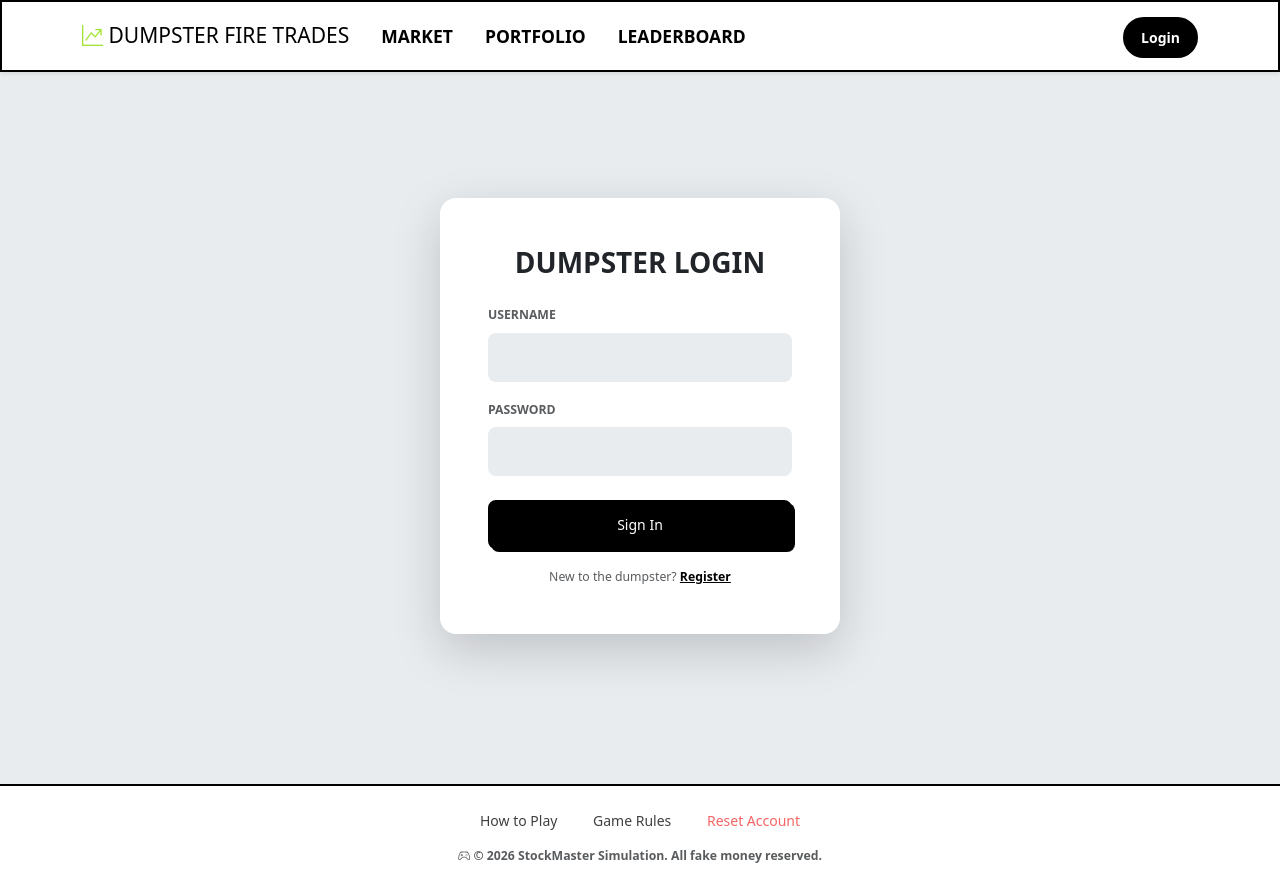
After one commit to Raitis-C/web_stock_game, a Flask app: page /login in a window 1280 px wide. The commit adds this page. Run offline with Flask 3, Linux system fonts and the light colour scheme; some libraries are stand-ins or nearby versions.

Commit message:
feat: add login system

```diff
--- a/app.py
+++ b/app.py
@@ -3,9 +3,11 @@ import sqlite3
 import random
 import time
 import threading
-from flask import Flask, render_template, jsonify
+from flask import Flask, render_template, jsonify, request, session, redirect, url_for, flash
+from werkzeug.security import generate_password_hash, check_password_hash
 
 app = Flask(__name__)
+app.secret_key = 'stock_game_ultra_secret_key'
 DB_PATH = Path("stock_game_db.db")
 
 
@@ -158,12 +160,18 @@ def get_db_news(limit=3):
 
 @app.route('/')
 def dashboard():
+    # 1. Protect the route: if not logged in, go to login page
+    if 'user_id' not in session:
+        return redirect(url_for('login'))
+
     all_stocks = get_stocks_with_growth()
     trending = sorted(all_stocks, key=lambda x: x['change_percent'], reverse=True)[:3]
 
-    # Fetch the 3 most recently TRIGGERED news items from the server log
+    # 2. Get current user's actual balance
     conn = sqlite3.connect(DB_PATH)
     conn.row_factory = sqlite3.Row
+    user_data = conn.execute("SELECT balance FROM users WHERE id = ?", (session['user_id'],)).fetchone()
+
     query = """
         SELECT n.headline, n.effect as impact, s.symbol, ne.triggered_at
         FROM news_events ne
@@ -178,7 +186,8 @@ def dashboard():
     return render_template('dashboard.html',
                            stocks=all_stocks,
                            trending=trending,
-                           news=news)
+                           news=news,
+                           user=user_data) # Send user data to template
 
 @app.route('/api/prices')
 def get_prices():
@@ -245,6 +254,51 @@ def get_stock_history(symbol):
 
     return jsonify({"prices": prices})
 
+@app.route('/login', methods=['GET', 'POST'])
+def login():
+    if request.method == 'POST':
+        username = request.form.get('username')
+        password = request.form.get('password')
+
+        conn = sqlite3.connect(DB_PATH)
+        conn.row_factory = sqlite3.Row
+        user = conn.execute("SELECT * FROM users WHERE username = ?", (username,)).fetchone()
+        conn.close()
+
+        if user and check_password_hash(user['password'], password):
+            session['user_id'] = user['id']
+            session['username'] = user['username']
+            return redirect(url_for('dashboard'))
+
+        flash("Invalid username or password", "danger")
+    return render_template('login.html', user=None)
+
+@app.route('/register', methods=['GET', 'POST'])
+def register():
+    if request.method == 'POST':
+        username = request.form.get('username')
+        password = request.form.get('password')
+        hashed_pw = generate_password_hash(password)
+
+        try:
+            conn = sqlite3.connect(DB_PATH)
+            conn.execute("INSERT INTO users (username, password, balance) VALUES (?, ?, ?)",
+                         (username, hashed_pw, 10000.0))
+            conn.commit()
+            conn.close()
+            flash("Account created! Please login.", "success")
+            return redirect(url_for('login'))
+        except sqlite3.IntegrityError:
+            flash("Username already exists", "danger")
+
+    return render_template('login.html', register=True, user=None)
+
+@app.route('/logout')
+def logout():
+    session.clear()
+    return redirect(url_for('login'))
+
+
 if __name__ == "__main__":
     init_db()
 
--- a/templates/base.html
+++ b/templates/base.html
@@ -29,11 +29,19 @@
                     <li class="nav-item"><a class="nav-link" href="#">Leaderboard</a></li>
                 </ul>
 
-                <div class="d-flex align-items-center">
-                    <span class="badge bg-warning text-dark fs-6 p-2 px-3 rounded-3 shadow-sm">
-                        <i class="bi bi-wallet2 me-1"></i> Balance: $10,000
-                    </span>
+                {% if user %}
+                <div class="d-flex align-items-center gap-3">
+                    <span class="text-muted small fw-bold">HELLO, {{ session.username }}</span>
+                    <div class="btn btn-warning fw-bold rounded-pill shadow-sm py-2 px-4">
+                        Balance: ${{ "{:,.2f}".format(user.balance) }}
+                    </div>
+                    <a href="{{ url_for('logout') }}" class="btn btn-outline-danger btn-sm rounded-pill">
+                        Logout
+                    </a>
                 </div>
+                {% else %}
+                    <a href="{{ url_for('login') }}" class="btn btn-outline-dark fw-bold rounded-pill">Login</a>
+                {% endif %}
             </div>
         </div>
     </nav>
--- /dev/null
+++ b/templates/login.html
@@ -0,0 +1,43 @@
+{% extends "base.html" %}
+{% block content %}
+<div class="container d-flex justify-content-center align-items-center" style="min-height: 80vh;">
+    <div class="card shadow-lg border-0 rounded-4" style="width: 100%; max-width: 400px;">
+        <div class="card-body p-5">
+            <h2 class="fw-bold text-center mb-4 text-uppercase">
+                {% if register %}Join the Fire{% else %}Dumpster Login{% endif %}
+            </h2>
+
+            <!-- Flash Messages for Errors -->
+            {% with messages = get_flashed_messages(with_categories=true) %}
+                {% if messages %}
+                    {% for category, message in messages %}
+                        <div class="alert alert-{{ category }} small py-2">{{ message }}</div>
+                    {% endfor %}
+                {% endif %}
+            {% endwith %}
+
+            <form action="{% if register %}{{ url_for('register') }}{% else %}{{ url_for('login') }}{% endif %}" method="POST">
+                <div class="mb-3">
+                    <label class="form-label small fw-bold text-muted text-uppercase">Username</label>
+                    <input type="text" name="username" class="form-control form-control-lg bg-light border-0" required>
+                </div>
+                <div class="mb-4">
+                    <label class="form-label small fw-bold text-muted text-uppercase">Password</label>
+                    <input type="password" name="password" class="form-control form-control-lg bg-light border-0" required>
+                </div>
+                <button type="submit" class="btn btn-dark w-100 btn-lg rounded-3 mb-3">
+                    {% if register %}Create Account{% else %}Sign In{% endif %}
+                </button>
+            </form>
+
+            <div class="text-center">
+                {% if register %}
+                    <p class="small text-muted mb-0">Already have an account? <a href="{{ url_for('login') }}" class="text-dark fw-bold">Login</a></p>
+                {% else %}
+                    <p class="small text-muted mb-0">New to the dumpster? <a href="{{ url_for('register') }}" class="text-dark fw-bold">Register</a></p>
+                {% endif %}
+            </div>
+        </div>
+    </div>
+</div>
+{% endblock %}
```
